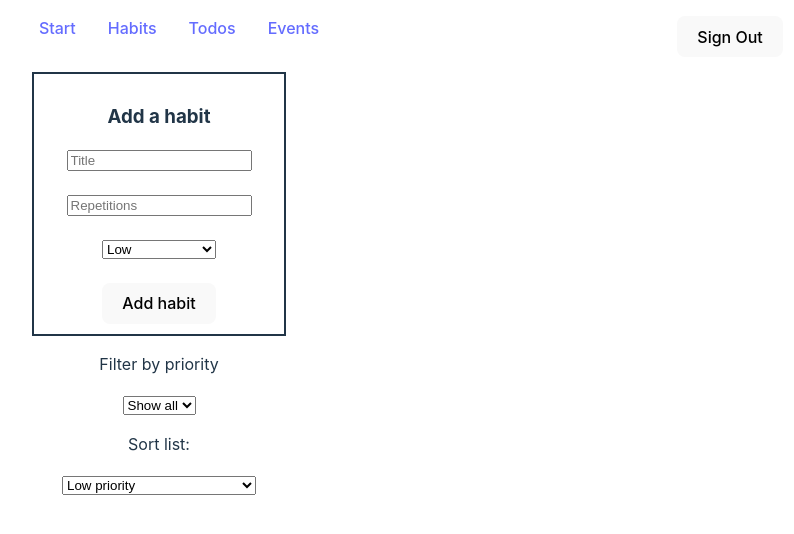
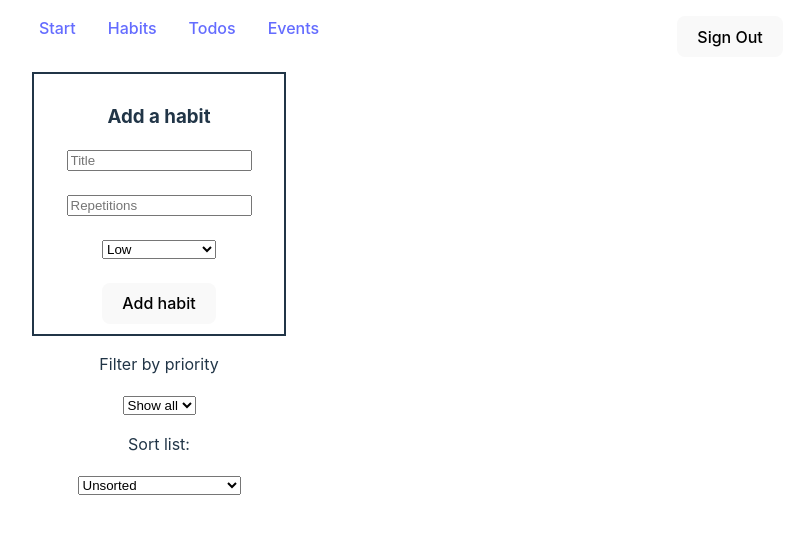
Before and after one commit to gabrielricrey/Productivity-Assistant-Application, a React (Vite) app: page /habits in a window 1280 px wide. Shown: the top 534 px of the page, without its empty margins (481-1275 px from the left). Built offline with nearby package versions, Linux system fonts and the light colour scheme; sample sign-in values are in the browser's storage.

Commit message:
Fixed unique habits, added API quote + user message. Canged CSS to own habits map

```diff
--- a/src/App.css
+++ b/src/App.css
@@ -73,28 +73,6 @@ ul {
   list-style: none;
 }
 
-.addHabit {
-  margin-top: 40px;
-  border: 2px solid;
-  display: inline-flex;
-  align-items: center;
-  justify-content: center;
-  flex-direction: column;
-  height:260px;
-  width:250px;
-}
-
-.habitItem {
-  margin-top: 20px;
-  margin-right: 20px;
-  border: 2px solid;
-  display: inline-block;
-  align-items: center;
-  justify-content: center;
-  flex-direction: column;
-  height: 315px;
-  width: 200px;
-}
 
 .eventCardContainer {
   display: flex;
--- a/src/App.jsx
+++ b/src/App.jsx
@@ -3,7 +3,7 @@ import { Routes, Route, Link, useNavigate} from 'react-router-dom'
 import './App.css'
 import LoginPage from './pages/LoginPage'
 import StartPage from './pages/StartPage'
-import HabitsPage from './pages/HabitsPage'
+import HabitsPage from './pages/habits/HabitsPage'
 import TodosPage from './pages/TodosPage'
 import EventCalendarPage from './pages/EventCalendarPage'
 
@@ -18,7 +18,7 @@ function App() {
 
   return (
     <>
-    <nav>
+    {sessionStorage.getItem("user") && <nav>
       <ul>
         <li><Link to='/start'>Start</Link></li>
         <li><Link to='/habits'>Habits</Link></li>
@@ -26,7 +26,7 @@ function App() {
         <li><Link to='/events'>Events</Link></li>
       </ul>
       <button className='signout' onClick={() => signOut()}>Sign Out</button>
-    </nav>
+    </nav>}
       <Routes>
         <Route path='/' element={<LoginPage/>}/>
         <Route path='/start' element={<StartPage/>}/>
--- a/src/pages/StartPage.jsx
+++ b/src/pages/StartPage.jsx
@@ -4,6 +4,7 @@ import { useNavigate } from "react-router-dom";
 const StartPage = () => {
 
     let [user,setUser] = useState(null);
+    let[quote, setQuote] = useState(null);
     let navigate = useNavigate();
 
     useEffect(() => {
@@ -14,9 +15,24 @@ const StartPage = () => {
         }
     }, [])
 
+    useEffect(() => {
+        showQuote()
+    }, [])
+
+    const showQuote = async () => {
+        let response = await fetch("https://api.quotable.io/quotes/random")
+        let data = await response.json();
+        console.log(data[0].content);
+        setQuote(data[0].content)
+    }
+
+
+
     return(
         <>
         <h2>StartPage</h2>
+        {user && <p>{`Hello ${user.username}`}</p>}
+        { quote && <p>{quote}</p>}
         <div className="william"></div>
         <div className="kalle"></div>
         <div className="gabriel"></div>
--- /dev/null
+++ b/src/pages/habits/Habits.css
@@ -0,0 +1,22 @@
+.addHabit {
+    margin-top: 40px;
+    border: 2px solid;
+    display: inline-flex;
+    align-items: center;
+    justify-content: center;
+    flex-direction: column;
+    height:260px;
+    width:250px;
+  }
+
+  .habitItem {
+    margin-top: 20px;
+    margin-right: 20px;
+    border: 2px solid;
+    display: inline-block;
+    align-items: center;
+    justify-content: center;
+    flex-direction: column;
+    height: 315px;
+    width: 200px;
+  }
--- a/src/pages/HabitsPage.jsx
+++ b/src/pages/habits/HabitsPage.jsx
@@ -1,5 +1,8 @@
 import { useEffect, useState } from "react";
 import { useNavigate } from "react-router-dom";
+import AddHabit from "../../components/AddHabit";
+import "./Habits.css"
+
 
 const HabitsPage = () => {
 
@@ -29,6 +32,10 @@ const HabitsPage = () => {
         filterByPriority()
     }, [filteredPriority, habits])
 
+    useEffect(() => {
+        sortArray()
+    }, [sortList])
+
     const addHabit = () => {
         if(title === "" || repetition === "" || priority === "Default") {
             return alert("All inputs are required")
@@ -50,13 +57,12 @@ const HabitsPage = () => {
     }
 
     const removeHabit = (i) => {
-        let newArray = [...habits]
-        newArray.splice(i,1)
-        setHabits(newArray)
+        let newArray = [...habits];
+        newArray.splice(i,1);
+        setHabits(newArray);
     }
 
     const incrementRep = (i) => {
-
         let newArray = [...habits];
         newArray[i].repetition ++;
         setHabits(newArray);
@@ -67,7 +73,7 @@ const HabitsPage = () => {
     const decreaseRep = (i) => {
         let newArray = [...habits];
         newArray[i].repetition --;
-        setHabits(newArray)
+        setHabits(newArray);
         console.log(habits);
     }
 
@@ -79,7 +85,6 @@ const HabitsPage = () => {
     }
 
     const filterByPriority = () => {
-
         if(filteredPriority === "Default") {
             setFilteredHabits(habits)
         } else {
@@ -91,7 +96,27 @@ const HabitsPage = () => {
 
     }
 
-    const sortArray = () => {}
+    const sortArray = () => {
+        let sortedHabits = [...habits]
+
+        let valueMapping = {
+            High: 3,
+            Medium: 2,
+            Low: 1
+        }
+        if(sortList === "Unsorted") {
+          sortedHabits = JSON.parse(localStorage.getItem("habits")) || [];
+        } else if(sortList === "High") {
+            sortedHabits.sort((a, b) => valueMapping[b.priority] - valueMapping[a.priority])
+        } else if(sortList === "Low") {
+            sortedHabits.sort((a, b) => valueMapping[a.priority] - valueMapping[b.priority])
+        } else if(sortList === "Rep descend") {
+            sortedHabits.sort((a, b) => b.repetition - a.repetition)
+        } else {
+            sortedHabits.sort((a, b) => a.repetition - b.repetition)
+        }
+        setFilteredHabits(sortedHabits);
+    }
 
     return(<>
         <div className="addHabit">
@@ -119,19 +144,16 @@ const HabitsPage = () => {
                 <option value="High">High</option>
             </select>
             <p>Sort list:</p>
-            <select value={sortList} onChange={sortArray}>
+            <select value={sortList} onChange={(e) => setSortList(e.target.value)}>
                 <option value="Default" disabled>Sort by</option>
-                <option value="Low ascend">Low priority</option>
-                <option value="Low descend">Low priority - descending</option>
-                <option value="Medium ascend">Medium priority</option>
-                <option value="Medium decscend">Medium priority - descending</option>
-                <option value="High ascend">High priority</option>
-                <option value="High descend">High priority - descending</option>
+                <option value="Unsorted">Unsorted</option>
+                <option value="Low">Low priority</option>
+                <option value="High">High priority</option>
+                <option value="Rep descend">Repetition - descending</option>
                 <option value="Rep ascend">Repetition</option>
-                <option value="Rep descend">Repetition - descending</option>
             </select>
             <ul>
-                {filteredHabits.map((habit, i) => <li key={i} className="habitItem">
+                {filteredHabits.filter(habit => habit.userid === JSON.parse(sessionStorage.getItem("user")).username).map((habit, i) => <li key={i} className="habitItem">
                     <p><strong>Title: </strong>{habit.title}</p>
                     <p><strong>Repetitions: </strong>{habit.repetition}</p>
                     <p><strong>Priority: </strong>{habit.priority}</p>
```
